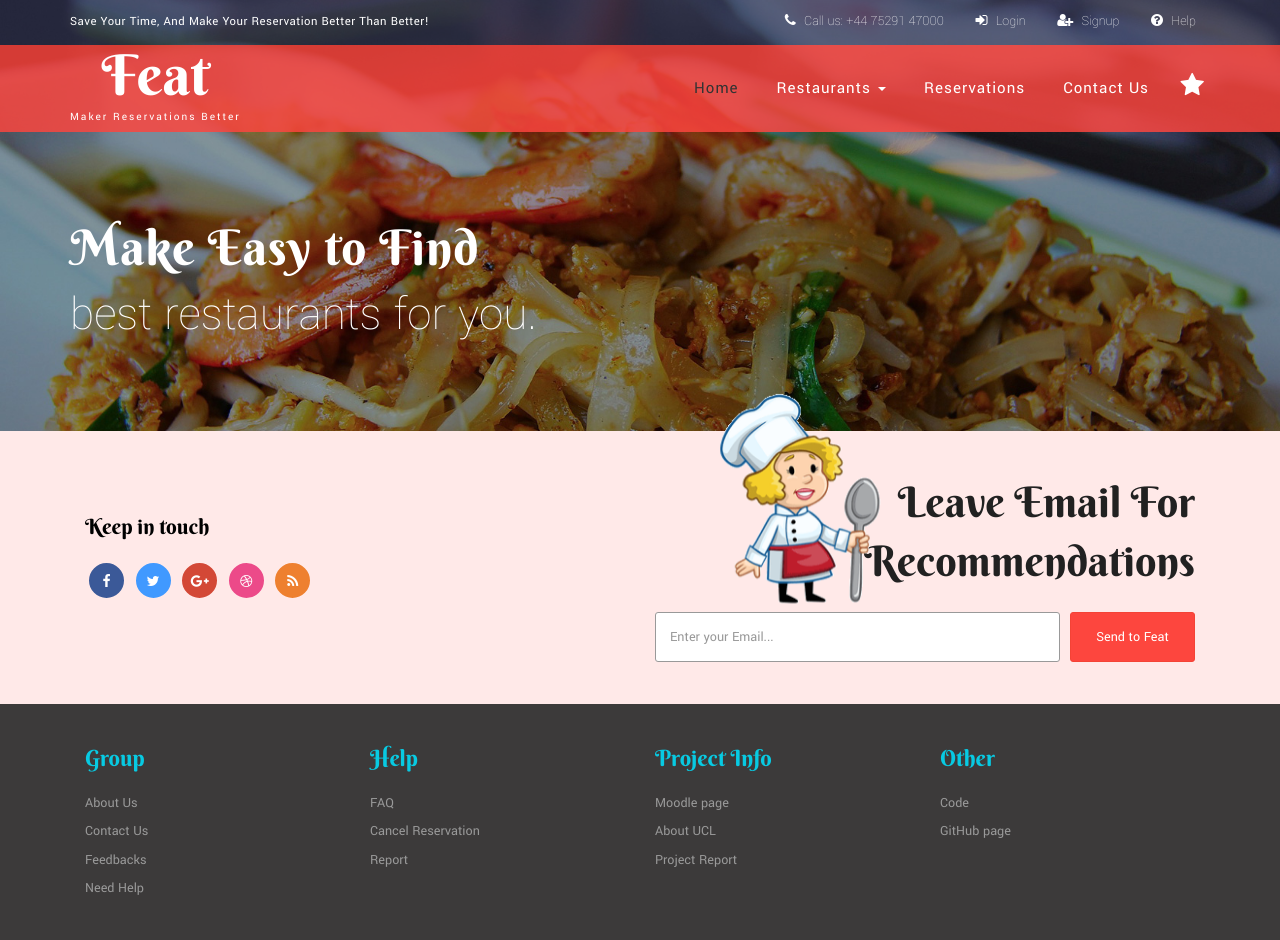
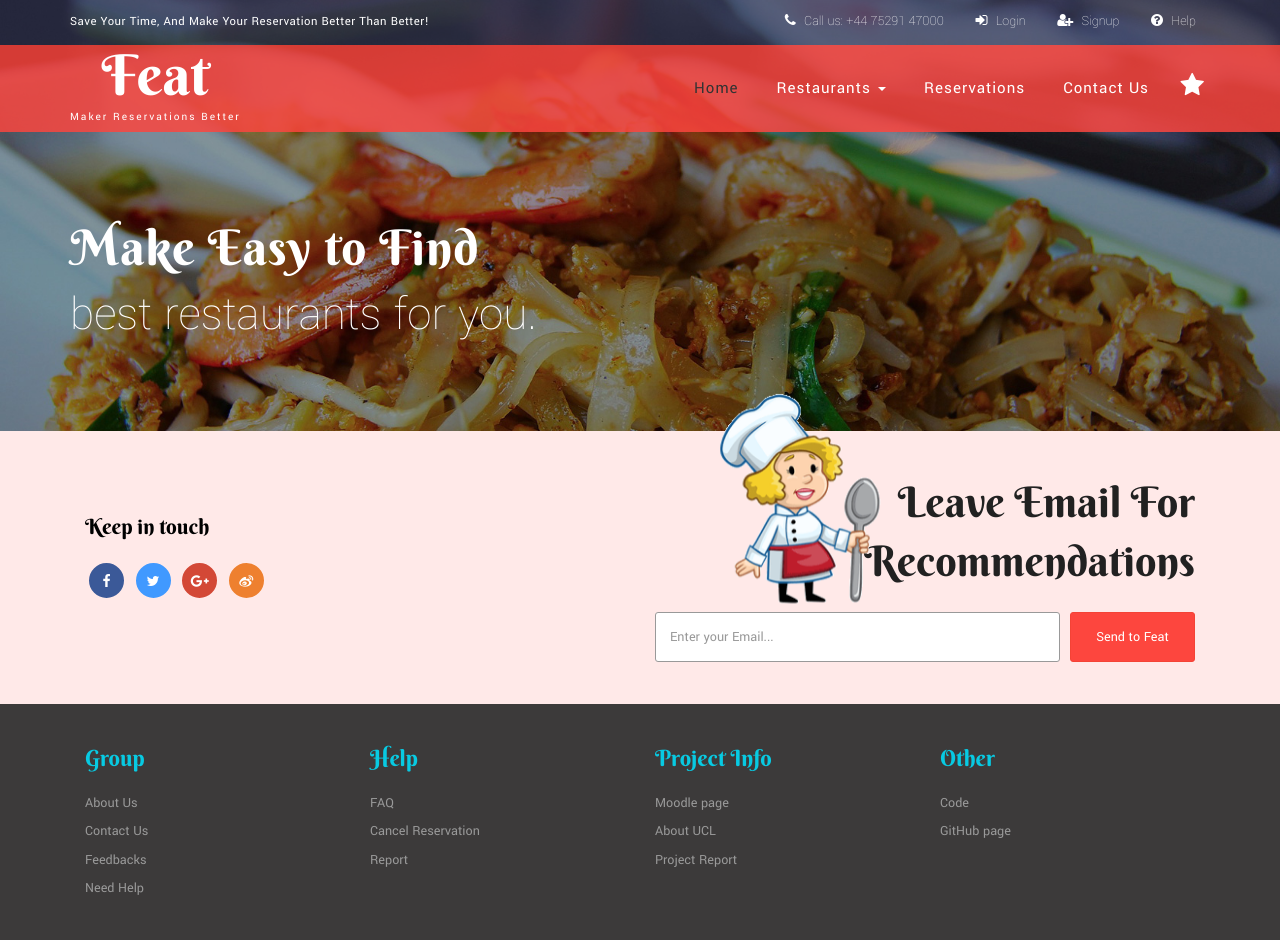
Before and after one commit to stevejuUCL/RestaurantReviewsGroupF, a PHP site: page /about.html in a window 1280 px wide. Run offline with PHP 8.4, Linux system fonts and the light colour scheme; some libraries are stand-ins or nearby versions.

Commit message:
17/02/2019

```diff
--- a/RestaurantReview/about.html
+++ b/RestaurantReview/about.html
@@ -2,13 +2,13 @@
 <html lang="en">
 <head>
     <title>About</title>
-    <meta name="viewport" content="width=device-width, initial-scale=1">
-    <meta http-equiv="Content-Type" content="text/html; charset=utf-8" />
-    <meta name="keywords" content="" />
+    <meta content="width=device-width, initial-scale=1" name="viewport">
+    <meta content="text/html; charset=utf-8" http-equiv="Content-Type" />
+    <meta content="" name="keywords" />
     <script type="application/x-javascript"> addEventListener("load", function() { setTimeout(hideURLbar, 0); }, false); function hideURLbar(){ window.scrollTo(0,1); } </script>
     <!-- Custom Theme files -->
-    <link href="css/bootstrap.css" type="text/css" rel="stylesheet" media="all">
-    <link href="css/style.css" type="text/css" rel="stylesheet" media="all">
+    <link href="css/bootstrap.css" media="all" rel="stylesheet" type="text/css">
+    <link href="css/style.css" media="all" rel="stylesheet" type="text/css">
     <link href="css/font-awesome.css" rel="stylesheet"> <!-- font-awesome icons -->
     <!-- //Custom Theme files -->
     <!-- js -->
@@ -141,11 +141,10 @@
         <div class="col-md-6 social-icons w3-agile-icons">
             <h4>Keep in touch</h4>
             <ul>
-                <li><a href="#" class="fa fa-facebook icon facebook"> </a></li>
-                <li><a href="#" class="fa fa-twitter icon twitter"> </a></li>
-                <li><a href="#" class="fa fa-google-plus icon googleplus"> </a></li>
-                <li><a href="#" class="fa fa-dribbble icon dribbble"> </a></li>
-                <li><a href="#" class="fa fa-rss icon rss"> </a></li>
+                <li><a class="fa fa-facebook icon facebook" href="#"> </a></li>
+                <li><a class="fa fa-twitter icon twitter" href="#"> </a></li>
+                <li><a class="fa fa-google-plus icon googleplus" href="#"> </a></li>
+                <li><a class="fa fa-weibo icon fa-weibo" href="#"> </a></li>
             </ul>
         </div>
         <div class="col-md-6 subscribe-right">
@@ -222,8 +221,8 @@
 <!-- //cart-js -->
 <!-- start-smooth-scrolling -->
 <script src="js/SmoothScroll.min.js"></script>
-<script type="text/javascript" src="js/move-top.js"></script>
-<script type="text/javascript" src="js/easing.js"></script>
+<script src="js/move-top.js" type="text/javascript"></script>
+<script src="js/easing.js" type="text/javascript"></script>
 <script type="text/javascript">
     jQuery(document).ready(function($) {
         $(".scroll").click(function(event){
--- a/RestaurantReview/contact.html
+++ b/RestaurantReview/contact.html
@@ -144,8 +144,7 @@
                 <li><a href="#" class="fa fa-facebook icon facebook"> </a></li>
                 <li><a href="#" class="fa fa-twitter icon twitter"> </a></li>
                 <li><a href="#" class="fa fa-google-plus icon googleplus"> </a></li>
-                <li><a href="#" class="fa fa-dribbble icon dribbble"> </a></li>
-                <li><a href="#" class="fa fa-rss icon rss"> </a></li>
+                <li><a class="fa fa-weibo icon fa-weibo" href="#"> </a></li>
             </ul>
         </div>
         <div class="col-md-6 subscribe-right">
--- a/RestaurantReview/css/style.css
+++ b/RestaurantReview/css/style.css
@@ -713,20 +713,14 @@ img.w3order-img {
 .social-icons ul li a.fa.fa-google-plus:hover {
     color: #d34836;
 }
-.social-icons ul li a.fa.fa-dribbble{
-    background: #ec4a89;
-	border-color:#ec4a89;
-}
-.social-icons ul li a.fa.fa-dribbble:hover {
-    color: #ec4a89;
-}
-.social-icons ul li a.fa.fa-rss{
+.social-icons ul li a.fa.fa-weibo{
     background: #ee802f;
 	border-color:#ee802f;
 }
-.social-icons ul li a.fa.fa-rss:hover {
+.social-icons ul li a.fa.fa-weibo:hover {
     color: #ee802f;
 }
+
 .icon {
     vertical-align: top;
     overflow: hidden;
--- a/RestaurantReview/faq.html
+++ b/RestaurantReview/faq.html
@@ -144,8 +144,7 @@
                 <li><a href="#" class="fa fa-facebook icon facebook"> </a></li>
                 <li><a href="#" class="fa fa-twitter icon twitter"> </a></li>
                 <li><a href="#" class="fa fa-google-plus icon googleplus"> </a></li>
-                <li><a href="#" class="fa fa-dribbble icon dribbble"> </a></li>
-                <li><a href="#" class="fa fa-rss icon rss"> </a></li>
+                <li><a class="fa fa-weibo icon fa-weibo" href="#"> </a></li>
             </ul>
         </div>
         <div class="col-md-6 subscribe-right">
--- a/RestaurantReview/help.html
+++ b/RestaurantReview/help.html
@@ -144,8 +144,7 @@
                 <li><a href="#" class="fa fa-facebook icon facebook"> </a></li>
                 <li><a href="#" class="fa fa-twitter icon twitter"> </a></li>
                 <li><a href="#" class="fa fa-google-plus icon googleplus"> </a></li>
-                <li><a href="#" class="fa fa-dribbble icon dribbble"> </a></li>
-                <li><a href="#" class="fa fa-rss icon rss"> </a></li>
+                <li><a class="fa fa-weibo icon fa-weibo" href="#"> </a></li>
             </ul>
         </div>
         <div class="col-md-6 subscribe-right">
--- a/RestaurantReview/index.html
+++ b/RestaurantReview/index.html
@@ -336,8 +336,7 @@
                 <li><a class="fa fa-facebook icon facebook" href="#"> </a></li>
                 <li><a class="fa fa-twitter icon twitter" href="#"> </a></li>
                 <li><a class="fa fa-google-plus icon googleplus" href="#"> </a></li>
-                <li><a class="fa fa-dribbble icon dribbble" href="#"> </a></li>
-                <li><a class="fa fa-rss icon rss" href="#"> </a></li>
+                <li><a class="fa fa-weibo icon fa-weibo" href="#"> </a></li>
             </ul>
         </div>
         <div class="col-md-6 subscribe-right">
--- a/RestaurantReview/loginBusinessman.html
+++ b/RestaurantReview/loginBusinessman.html
@@ -169,8 +169,7 @@
 					<li><a href="#" class="fa fa-facebook icon facebook"> </a></li>
 					<li><a href="#" class="fa fa-twitter icon twitter"> </a></li>
 					<li><a href="#" class="fa fa-google-plus icon googleplus"> </a></li>
-					<li><a href="#" class="fa fa-dribbble icon dribbble"> </a></li>
-					<li><a href="#" class="fa fa-rss icon rss"> </a></li>
+					<li><a class="fa fa-weibo icon fa-weibo" href="#"> </a></li>
 				</ul>
 			</div>
 			<div class="col-md-6 subscribe-right">
--- a/RestaurantReview/loginRestaurantOwner.html
+++ b/RestaurantReview/loginRestaurantOwner.html
@@ -169,8 +169,7 @@
                 <li><a href="#" class="fa fa-facebook icon facebook"> </a></li>
                 <li><a href="#" class="fa fa-twitter icon twitter"> </a></li>
                 <li><a href="#" class="fa fa-google-plus icon googleplus"> </a></li>
-                <li><a href="#" class="fa fa-dribbble icon dribbble"> </a></li>
-                <li><a href="#" class="fa fa-rss icon rss"> </a></li>
+                <li><a class="fa fa-weibo icon fa-weibo" href="#"> </a></li>
             </ul>
         </div>
         <div class="col-md-6 subscribe-right">
--- a/RestaurantReview/loginSelection.html
+++ b/RestaurantReview/loginSelection.html
@@ -171,8 +171,7 @@
                 <li><a href="#" class="fa fa-facebook icon facebook"> </a></li>
                 <li><a href="#" class="fa fa-twitter icon twitter"> </a></li>
                 <li><a href="#" class="fa fa-google-plus icon googleplus"> </a></li>
-                <li><a href="#" class="fa fa-dribbble icon dribbble"> </a></li>
-                <li><a href="#" class="fa fa-rss icon rss"> </a></li>
+                <li><a class="fa fa-weibo icon fa-weibo" href="#"> </a></li>
             </ul>
         </div>
         <div class="col-md-6 subscribe-right">
--- a/RestaurantReview/restaurants.html
+++ b/RestaurantReview/restaurants.html
@@ -144,8 +144,7 @@
                 <li><a href="#" class="fa fa-facebook icon facebook"> </a></li>
                 <li><a href="#" class="fa fa-twitter icon twitter"> </a></li>
                 <li><a href="#" class="fa fa-google-plus icon googleplus"> </a></li>
-                <li><a href="#" class="fa fa-dribbble icon dribbble"> </a></li>
-                <li><a href="#" class="fa fa-rss icon rss"> </a></li>
+                <li><a class="fa fa-weibo icon fa-weibo" href="#"> </a></li>
             </ul>
         </div>
         <div class="col-md-6 subscribe-right">
--- a/RestaurantReview/signupBusinessman.html
+++ b/RestaurantReview/signupBusinessman.html
@@ -170,8 +170,7 @@
                 <li><a href="#" class="fa fa-facebook icon facebook"> </a></li>
                 <li><a href="#" class="fa fa-twitter icon twitter"> </a></li>
                 <li><a href="#" class="fa fa-google-plus icon googleplus"> </a></li>
-                <li><a href="#" class="fa fa-dribbble icon dribbble"> </a></li>
-                <li><a href="#" class="fa fa-rss icon rss"> </a></li>
+                <li><a class="fa fa-weibo icon fa-weibo" href="#"> </a></li>
             </ul>
         </div>
         <div class="col-md-6 subscribe-right">
--- a/RestaurantReview/signupRestaurantOwner.html
+++ b/RestaurantReview/signupRestaurantOwner.html
@@ -170,8 +170,7 @@
                 <li><a href="#" class="fa fa-facebook icon facebook"> </a></li>
                 <li><a href="#" class="fa fa-twitter icon twitter"> </a></li>
                 <li><a href="#" class="fa fa-google-plus icon googleplus"> </a></li>
-                <li><a href="#" class="fa fa-dribbble icon dribbble"> </a></li>
-                <li><a href="#" class="fa fa-rss icon rss"> </a></li>
+                <li><a class="fa fa-weibo icon fa-weibo" href="#"> </a></li>
             </ul>
         </div>
         <div class="col-md-6 subscribe-right">
--- a/RestaurantReview/signupSelection.html
+++ b/RestaurantReview/signupSelection.html
@@ -171,8 +171,7 @@
                 <li><a href="#" class="fa fa-facebook icon facebook"> </a></li>
                 <li><a href="#" class="fa fa-twitter icon twitter"> </a></li>
                 <li><a href="#" class="fa fa-google-plus icon googleplus"> </a></li>
-                <li><a href="#" class="fa fa-dribbble icon dribbble"> </a></li>
-                <li><a href="#" class="fa fa-rss icon rss"> </a></li>
+                <li><a class="fa fa-weibo icon fa-weibo" href="#"> </a></li>
             </ul>
         </div>
         <div class="col-md-6 subscribe-right">
```
